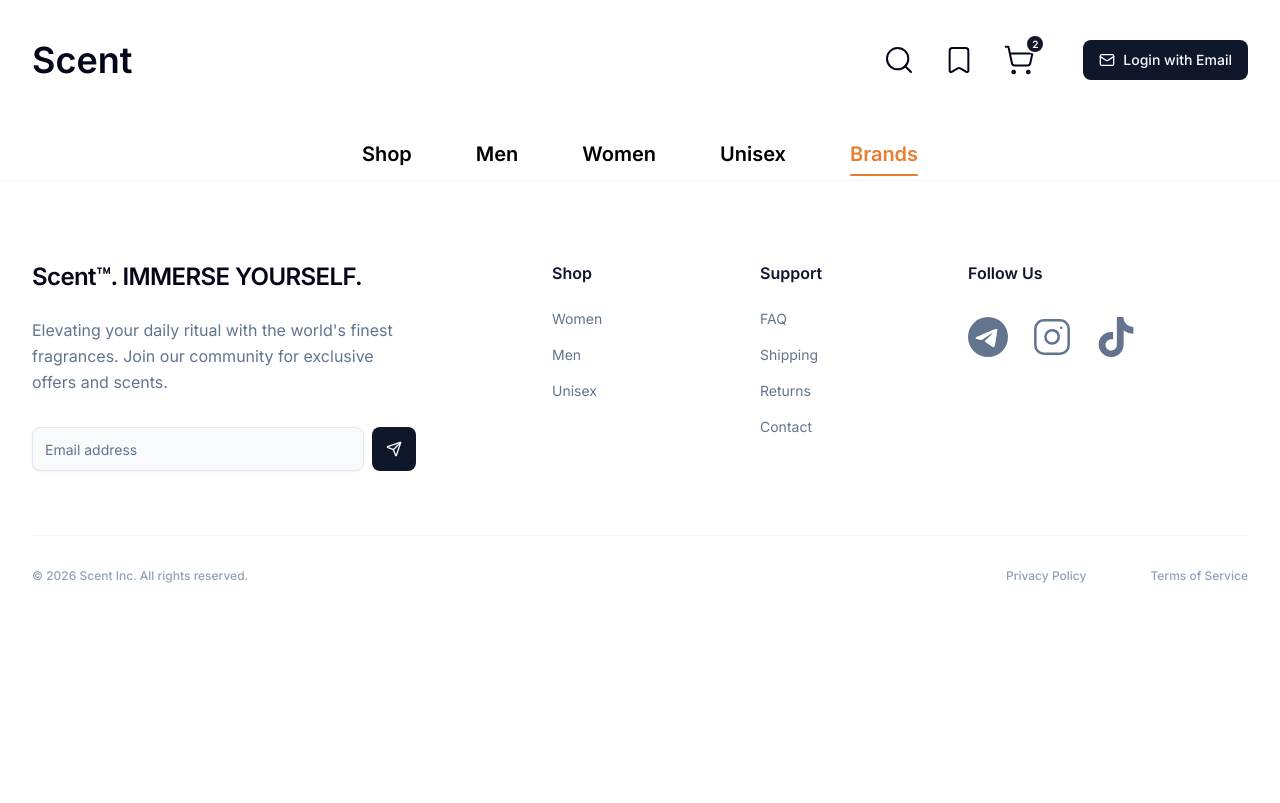
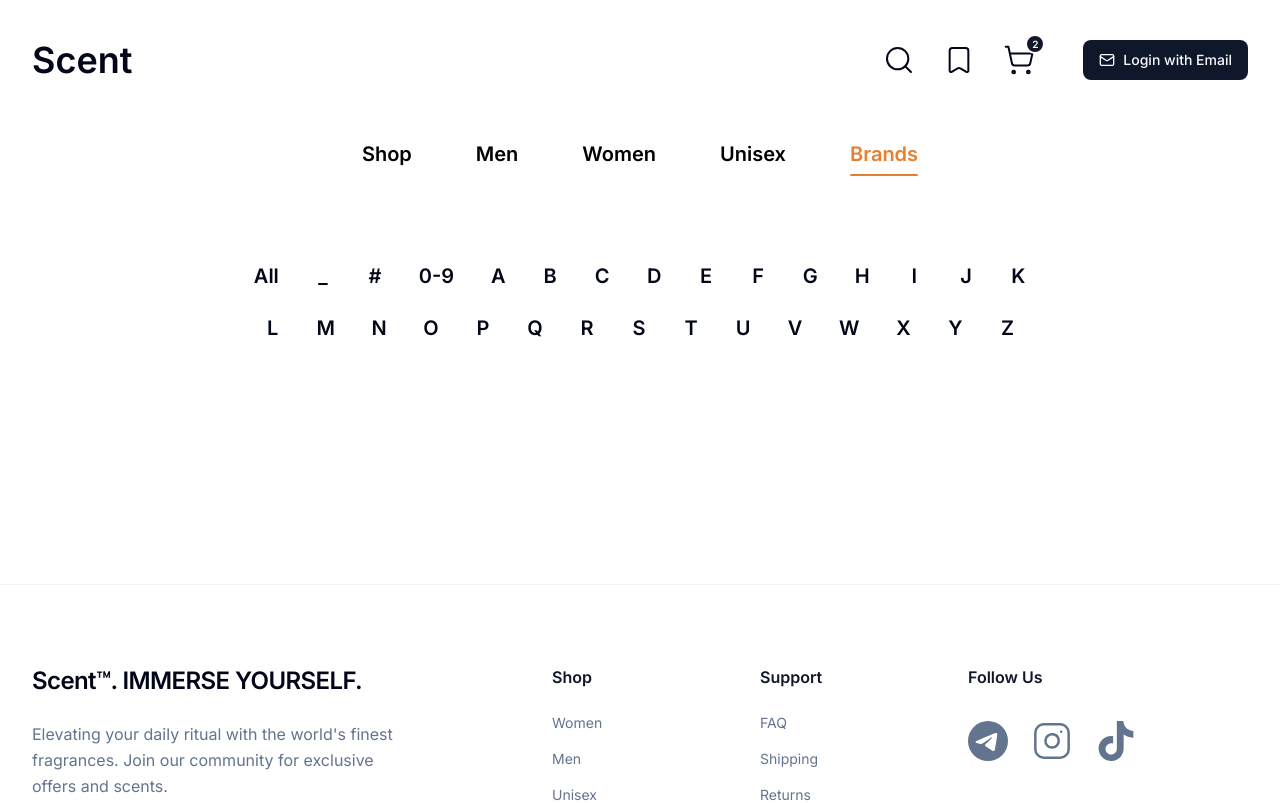
Before and after one commit to Abviol/scent, a Next.js app: page /shop/brands in a window 1280 px wide. Shown: the top 803 px of the page. Built offline with nearby package versions, Linux system fonts and the light colour scheme.

Commit message:
feat(brandsPage): integrate BrandsAlphabet
- put an array of chars for testing

```diff
--- a/app/shop/brands/page.tsx
+++ b/app/shop/brands/page.tsx
@@ -1 +1,23 @@
-export default function BrandsPage() {}
+"use client";
+
+import BrandsAlphabet from "@/components/shop/brands/brandsAlphabet";
+import BrandsContent from "@/components/shop/brands/brandsContent";
+
+const mixedChars = [
+  'A', 'B', 'C', 'D', 'E', 'F', 'G', 'H', 'I', 'J', 'K', 'L', 'M',
+  'N', 'O', 'P', 'Q', 'R', 'S', 'T', 'U', 'V', 'W', 'X', 'Y', 'Z',
+  '0', '1', '2', '3', '4', '5', '6', '7', '8', '9',
+  '#', '_',
+];
+
+export default function BrandsPage() {
+
+	return (
+		<main className="mt-20">
+			<div className="mx-auto w-fit mb-60">
+				<BrandsAlphabet chars={mixedChars} onChange={(v) => console.log("selected: ", v)} />
+			</div>
+			<BrandsContent />
+		</main>
+	);
+}
```
